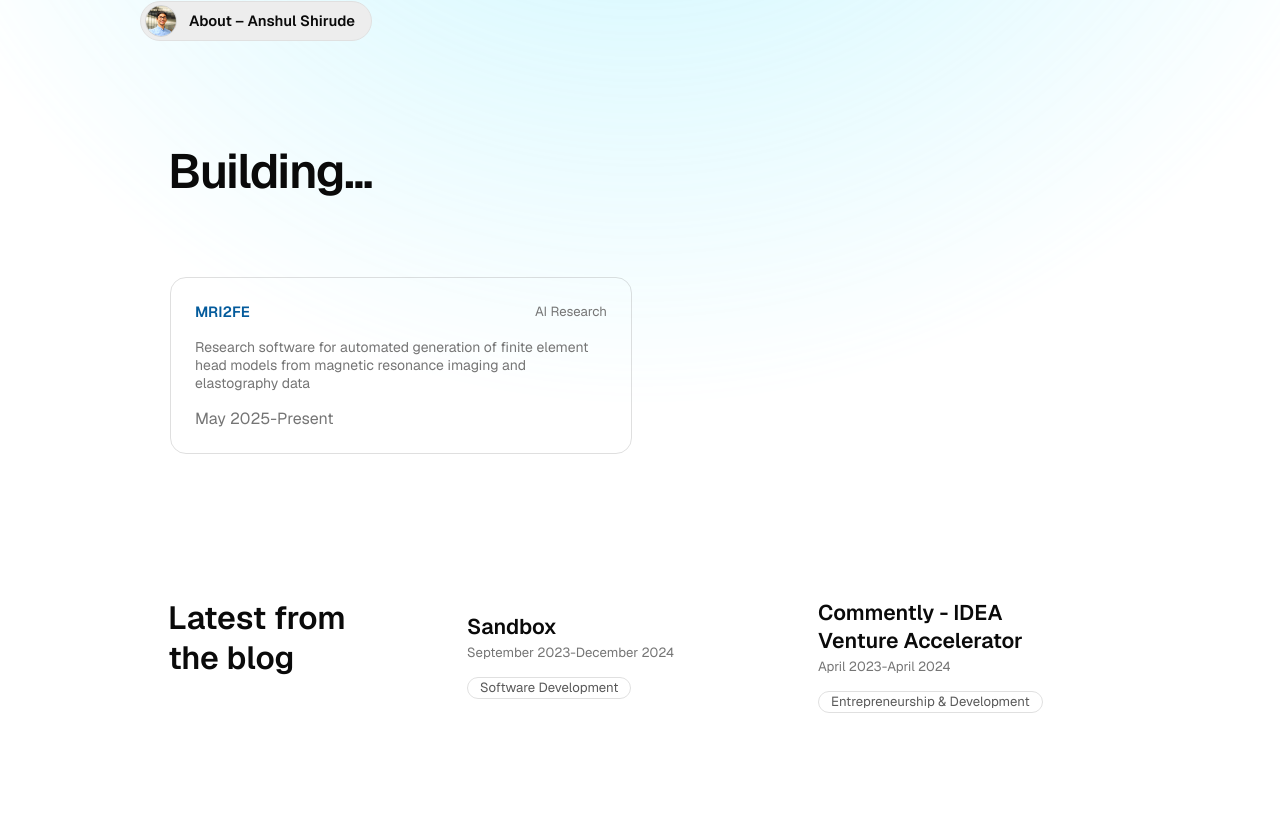
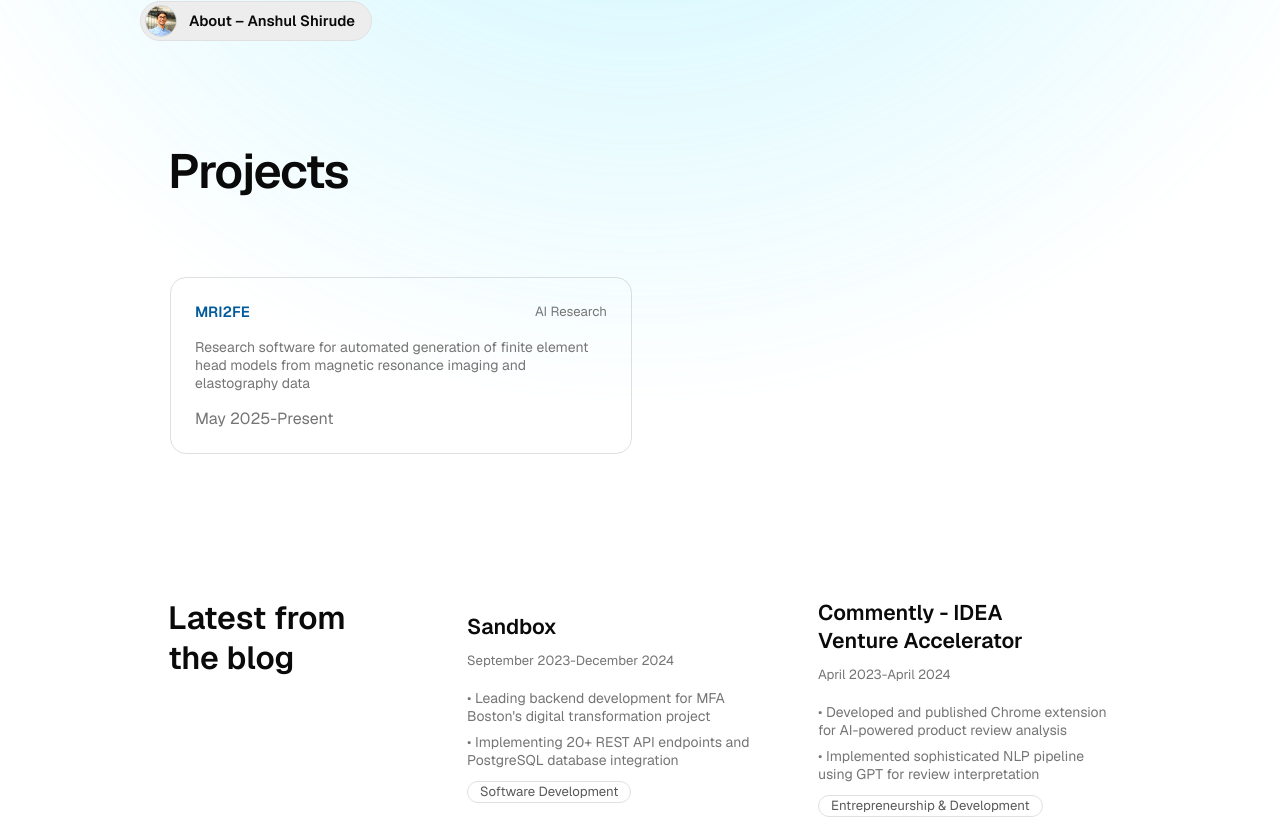
Before and after one commit to AnshulShirude/Personal-Portfolio, a Next.js app: page / in a window 1280 px wide. Shown: the part 393-1211 px from the top of the page. Built offline with nearby package versions, Linux system fonts and the light colour scheme.

Commit message:
added preview points and resume

```diff
--- a/src/app/blog/posts/disrupt.mdx
+++ b/src/app/blog/posts/disrupt.mdx
@@ -4,6 +4,11 @@ summary: "Developing an innovative stock market trends-based investment platform
 publishedAt: "2022-09/2022-12"
 tag: "Fintech"
 images: ["/images/disrupt/hero.jpg"]
+preview:
+  [
+    "Placed 3rd among 15+ teams for Azura investment platform",
+    "Project lead in designing system architecture for market trend analysis and user interface",
+  ]
 ---
 
 ## About Disrupt
--- a/src/app/blog/posts/entrepreneurs-club.mdx
+++ b/src/app/blog/posts/entrepreneurs-club.mdx
@@ -4,6 +4,11 @@ summary: "Developing Commently through Northeastern's largest entrepreneurship p
 publishedAt: "2023-01/2023-04"
 tag: "Entrepreneurship"
 images: ["/images/entrepreneurs-club/hero.jpg"]
+preview:
+  [
+    "Participated in Husky Startup Challenge to develop Commently from concept to viable business",
+    "Gained comprehensive startup knowledge through structured mentorship and networking",
+  ]
 ---
 
 ## About Entrepreneur's Club
--- a/src/app/blog/posts/idea.mdx
+++ b/src/app/blog/posts/idea.mdx
@@ -4,6 +4,11 @@ summary: "Leading the development of an AI-powered product review analysis platf
 publishedAt: "2023-04/2024-04"
 tag: "Entrepreneurship & Development"
 images: ["/images/idea/hero.jpg"]
+preview:
+  [
+    "Developed and published Chrome extension for AI-powered product review analysis",
+    "Implemented sophisticated NLP pipeline using GPT for review interpretation",
+  ]
 ---
 
 ## About IDEA
--- a/src/app/blog/posts/sandbox.mdx
+++ b/src/app/blog/posts/sandbox.mdx
@@ -4,6 +4,11 @@ summary: "Northeastern's student-led software consultancy building impactful sol
 publishedAt: "2023-09/2024-12"
 tag: "Software Development"
 images: ["/images/sandbox/hero.jpg"]
+preview:
+  [
+    "Leading backend development for MFA Boston's digital transformation project",
+    "Implementing 20+ REST API endpoints and PostgreSQL database integration",
+  ]
 ---
 
 ## About Sandbox
--- a/src/app/blog/posts/tamid.mdx
+++ b/src/app/blog/posts/tamid.mdx
@@ -4,6 +4,11 @@ summary: "Contributing to innovative startup solutions through consulting and te
 publishedAt: "2021-09/2023-05"
 tag: "Technical Consulting"
 images: ["/images/tamid/hero.jpg"]
+preview:
+  [
+    "Led technical education program teaching web development to 18+ students",
+    "Tech lead in developing key features for multiple startup projects including GiftPicker platform",
+  ]
 ---
 
 ## About TAMID
--- a/src/app/resources/content.js
+++ b/src/app/resources/content.js
@@ -24,6 +24,11 @@ const newsletter = {
 const social = [
   // Links are automatically displayed.
   // Import new icons in /once-ui/icons.ts
+  {
+    name: "Resume",
+    icon: "document",
+    link: "https://drive.google.com/file/d/1Ua0dl21Ndk93xqEH8C1r4CzxHQmgV1Dr/view?usp=sharing",
+  },
   {
     name: "GitHub",
     icon: "github",
@@ -166,7 +171,7 @@ const about = {
 const blog = {
   path: "/blog",
   label: "Clubs",
-  title: "My passions",
+  title: "Clubs",
   description: `Read what ${person.name} has been up to recently`,
   // Create new blog posts by adding a new .mdx file to app/blog/posts
   // All posts will be listed on the /blog route
--- a/src/app/utils/utils.ts
+++ b/src/app/utils/utils.ts
@@ -18,9 +18,10 @@ type Metadata = {
   tag?: string;
   team: Team[];
   link?: string;
+  preview?: string[];
 };
 
-import { notFound } from 'next/navigation';
+import { notFound } from "next/navigation";
 
 function getMDXFiles(dir: string) {
   if (!fs.existsSync(dir)) {
@@ -31,9 +32,9 @@ function getMDXFiles(dir: string) {
 }
 
 function readMDXFile(filePath: string) {
-    if (!fs.existsSync(filePath)) {
-        notFound();
-    }
+  if (!fs.existsSync(filePath)) {
+    notFound();
+  }
 
   const rawContent = fs.readFileSync(filePath, "utf-8");
   const { data, content } = matter(rawContent);
@@ -47,6 +48,7 @@ function readMDXFile(filePath: string) {
     tag: data.tag || [],
     team: data.team || [],
     link: data.link || "",
+    preview: data.preview || [],
   };
 
   return { metadata, content };
--- a/src/components/blog/Post.tsx
+++ b/src/components/blog/Post.tsx
@@ -1,8 +1,16 @@
 "use client";
 
-import { Column, Flex, Heading, SmartImage, SmartLink, Tag, Text } from '@/once-ui/components';
-import styles from './Posts.module.scss';
-import { formatDate } from '@/app/utils/formatDate';
+import {
+  Column,
+  Flex,
+  Heading,
+  SmartImage,
+  SmartLink,
+  Tag,
+  Text,
+} from "@/once-ui/components";
+import styles from "./Posts.module.scss";
+import { formatDate } from "@/app/utils/formatDate";
 
 interface PostProps {
   post: any;
@@ -15,9 +23,10 @@ export default function Post({ post, thumbnail, direction }: PostProps) {
     <SmartLink
       fillWidth
       unstyled
-            style={{ borderRadius: 'var(--radius-l)' }}
+      style={{ borderRadius: "var(--radius-l)" }}
       key={post.slug}
-            href={`/blog/${post.slug}`}>
+      href={`/blog/${post.slug}`}
+    >
       <Flex
         position="relative"
         transition="micro-medium"
@@ -25,7 +34,8 @@ export default function Post({ post, thumbnail, direction }: PostProps) {
         radius="l"
         className={styles.hover}
         mobileDirection="column"
-                fillWidth>
+        fillWidth
+      >
         {post.metadata.image && thumbnail && (
           <SmartImage
             priority
@@ -35,32 +45,39 @@ export default function Post({ post, thumbnail, direction }: PostProps) {
             cursor="interactive"
             radius="l"
             src={post.metadata.image}
-                        alt={'Thumbnail of ' + post.metadata.title}
+            alt={"Thumbnail of " + post.metadata.title}
             aspectRatio="16 / 9"
           />
         )}
         <Column
           position="relative"
-                    fillWidth gap="4"
+          fillWidth
+          gap="12"
           padding="24"
-                    vertical="center">
-                    <Heading
-                        as="h2"
-                        variant="heading-strong-l"
-                        wrap="balance">
+          vertical="center"
+        >
+          <Heading as="h2" variant="heading-strong-l" wrap="balance">
             {post.metadata.title}
           </Heading>
-                    <Text
-                        variant="label-default-s"
-                        onBackground="neutral-weak">
+          <Text variant="label-default-s" onBackground="neutral-weak">
             {formatDate(post.metadata.publishedAt, false)}
           </Text>
-                    { post.metadata.tag &&
-                        <Tag
-                            className="mt-12"
-                            label={post.metadata.tag}
-                            variant="neutral" />
-                    }
+          {post.metadata.preview && post.metadata.preview.length > 0 && (
+            <Column gap="8" marginTop="8">
+              {post.metadata.preview.map((point: string, index: number) => (
+                <Text
+                  key={index}
+                  variant="body-default-s"
+                  onBackground="neutral-weak"
+                >
+                  • {point}
+                </Text>
+              ))}
+            </Column>
+          )}
+          {post.metadata.tag && (
+            <Tag label={post.metadata.tag} variant="neutral" />
+          )}
         </Column>
       </Flex>
     </SmartLink>
--- a/src/components/work/Projects.tsx
+++ b/src/components/work/Projects.tsx
@@ -42,7 +42,7 @@ export function Projects({ range }: ProjectsProps) {
 
   return (
     <Column fillWidth gap="xl" marginBottom="40" paddingX="l">
-      <Text variant="display-strong-m">Building...</Text>
+      <Text variant="display-strong-m">Projects</Text>
       <Grid columns="2" mobileColumns="1" fillWidth gap="12">
         {displayedProjects.map((post, index) => (
           <ProjectCard
```
Also changed, not shown: 1 other file (tests, documents, lock files or other folders). Lines whose indentation alone changed are shown as unchanged.
